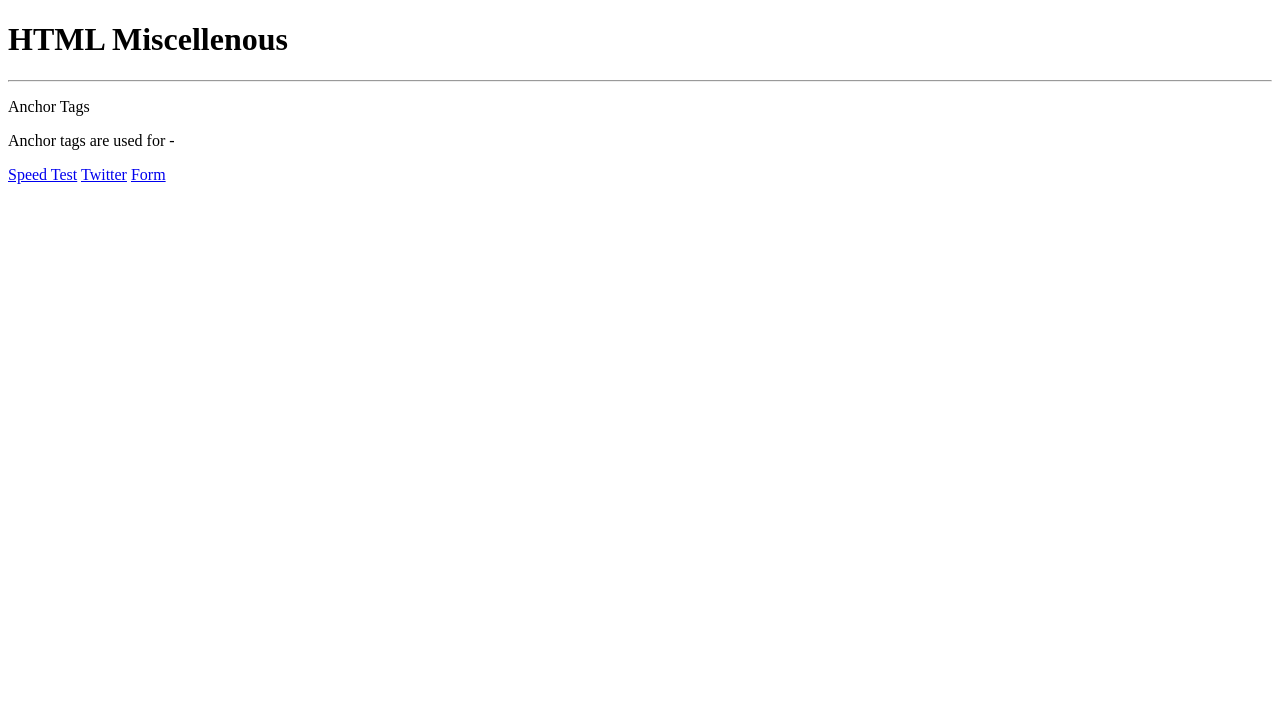
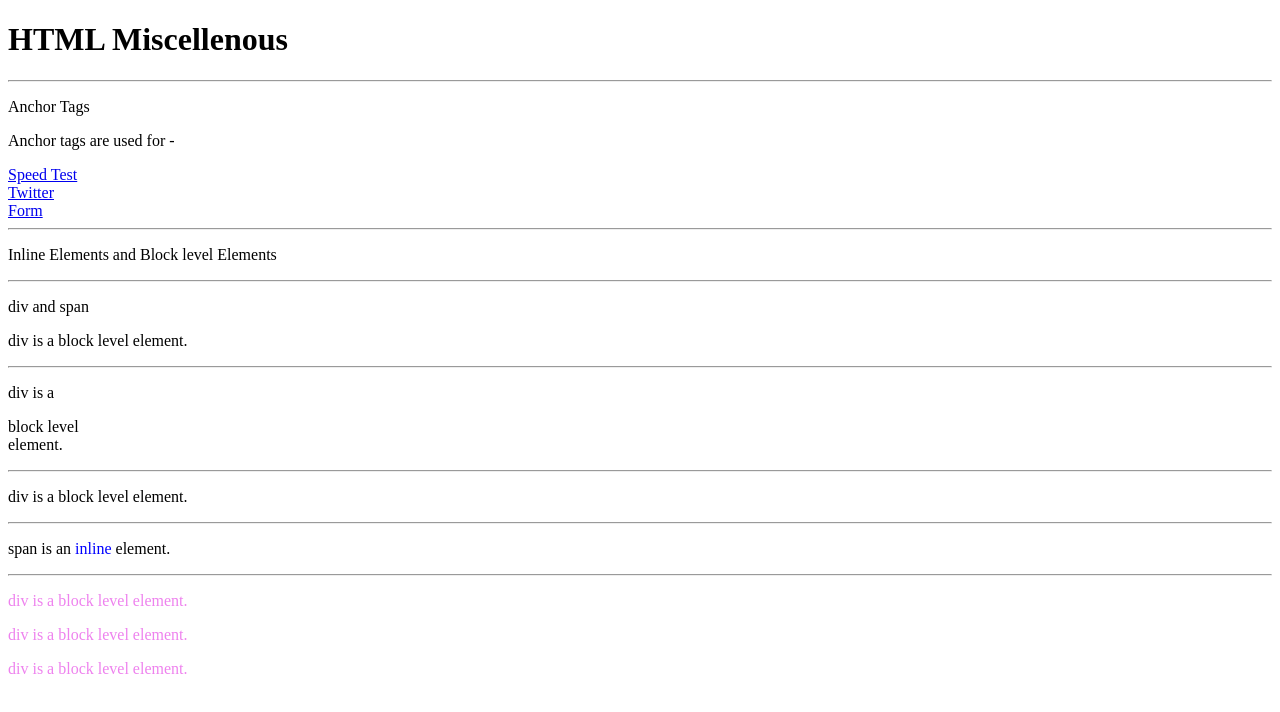
Before and after one commit to vamandeshmukh/deloitte-ui-aug-2023, a plain HTML site: page html/04-html-misc.html in a window 1280 px wide. Drawn offline with Linux system fonts and the light colour scheme.

Commit message:
html miscellenous

```diff
--- a/html/04-html-misc.html
+++ b/html/04-html-misc.html
@@ -13,8 +13,29 @@
     <p>Anchor tags are used for - </p>
 
     <a href="https://fiber.google.com/speedtest/">Speed Test</a>
+    <br />
     <a href="https://www.twitter.com/">Twitter</a>
+    <br />
     <a href="./02-html-forms.html">Form</a>
+    <br />
+    <hr />
+    <p>Inline Elements and Block level Elements</p>
+    <hr />
+    <p>div and span</p>
+    <p>div is a block level element.</p>
+    <hr />
+    <p>div is a
+    <div>block level</div> element.</p>
+    <hr />
+    <p>div is a block level element.</p>
+    <hr />
+    <p>span is an <span style="color: blue;">inline</span> element.</p>
+    <hr />
+    <div style="color: violet;">
+        <p>div is a block level element.</p>
+        <p>div is a block level element.</p>
+        <p>div is a block level element.</p>
+    </div>
 
 
 
```
